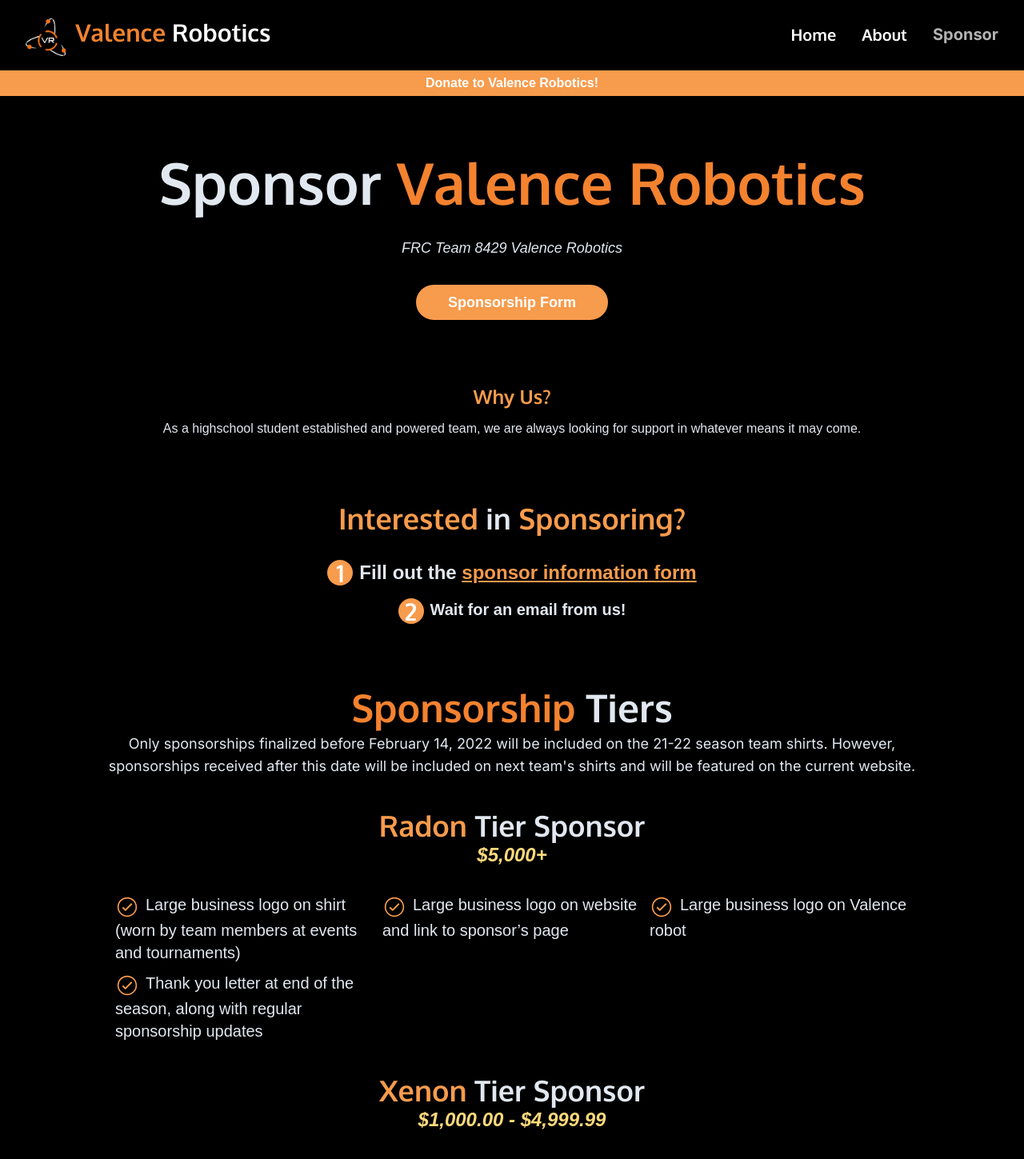
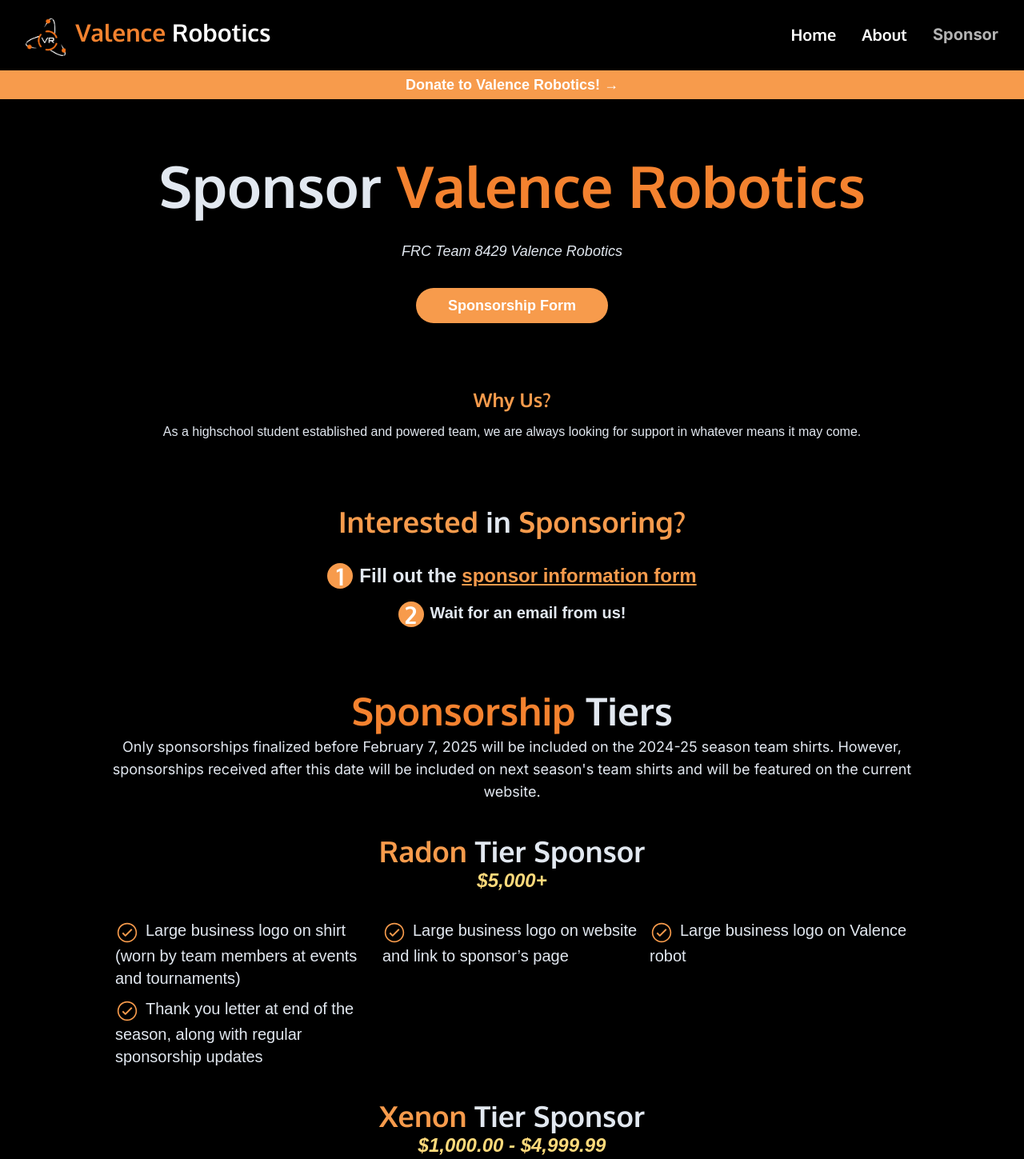
Before and after one commit to ValenceRobotics/www, a Next.js app: page /sponsor in a window 1280 px wide. Shown: the top 1449 px of the page at 80% size. Built offline with nearby package versions, Linux system fonts and the light colour scheme; a web font is replaced by a local one.

Commit message:
update dates, add donate buttons

```diff
--- a/app/about/page.tsx
+++ b/app/about/page.tsx
@@ -178,12 +178,13 @@
             Valence Robotics FRC Team 8429
           </p>
 
-          <div className="mt-8">
+          <div className="mt-8 flex justify-center gap-6">
             <Button
               text="Join Us"
               to="https://forms.gle/xLUby8H11ygVrqY88"
               dark={true}
             />
+            <Button text="Donate" to="https://www.gifts.duke.edu/pratt?designation=3993153" dark={true} />
           </div>
         </div>
       </div>
--- a/app/page.tsx
+++ b/app/page.tsx
@@ -28,6 +28,7 @@
                   to="https://forms.gle/xLUby8H11ygVrqY88"
                   dark={true}
                 />
+                <Button text="Donate" to="https://www.gifts.duke.edu/pratt?designation=3993153" dark={true} />
                 <Button text="Sponsor Us" to="sponsor" dark={true} />
               </div>
             </div>
--- a/app/sponsor/page.tsx
+++ b/app/sponsor/page.tsx
@@ -30,9 +30,9 @@
           <span className="text-black dark:text-slate-200">Tiers</span>
         </h1>
         <p className="text-center text-lg mt-2 max-w-5xl mx-auto ">
-          Only sponsorships finalized before February 14, 2022 will be included
-          on the 21-22 season team shirts. However, sponsorships received after
-          this date will be included on next team&apos;s shirts and will be
+          Only sponsorships finalized before February 7, 2025 will be included
+          on the 2024-25 season team shirts. However, sponsorships received after
+          this date will be included on next season's team shirts and will be
           featured on the current website.
         </p>
         <Tier />
--- a/components/banner.tsx
+++ b/components/banner.tsx
@@ -6,8 +6,8 @@
       target="_blank"
       className="text-white font-bold font-para"
     >
-      <div className="w-screen text-center bg-dark-orange py-1 hover:bg-darker-orange duration-300 dark:bg-button-orange dark:hover:bg-darker-orange">
-        Donate to Valence Robotics!
+      <div className="w-screen text-center text-lg bg-dark-orange py-1 hover:bg-darker-orange duration-300 dark:bg-button-orange dark:hover:bg-darker-orange">
+        Donate to Valence Robotics! →
       </div>
     </a>
   );
--- a/components/footer.tsx
+++ b/components/footer.tsx
@@ -88,7 +88,7 @@
 
       <div className="mt-16 mx-16 lg:mx-32 h-1 bg-slate-900 opacity-40" />
       <p className="mt-4 text-center text-grey-text opacity-87 font-para dark:text-slate-900">
-        &copy; 2021 Valence Robotics | All Rights Reserved
+        &copy; 2024 Valence Robotics | All Rights Reserved
       </p>
     </div>
   );
```
